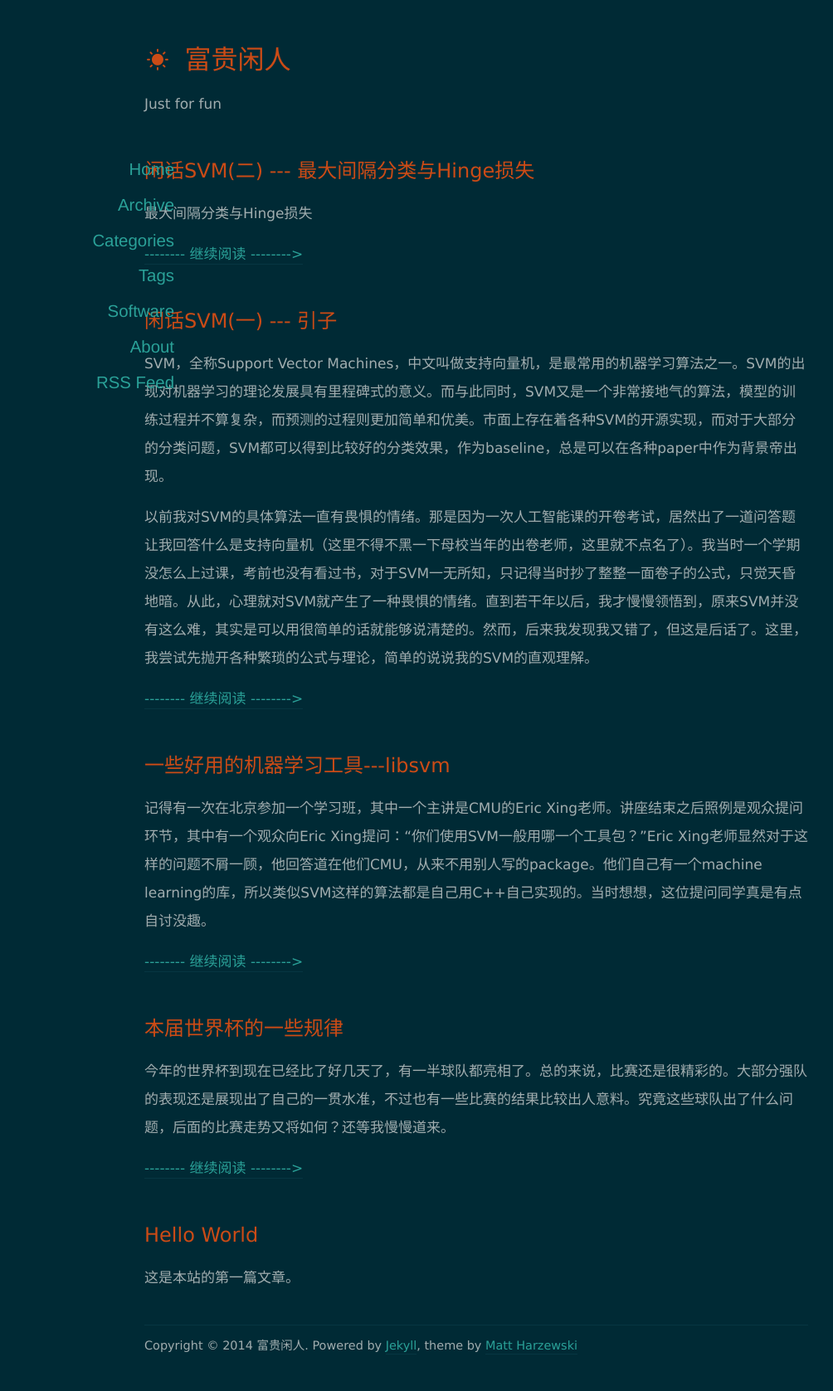
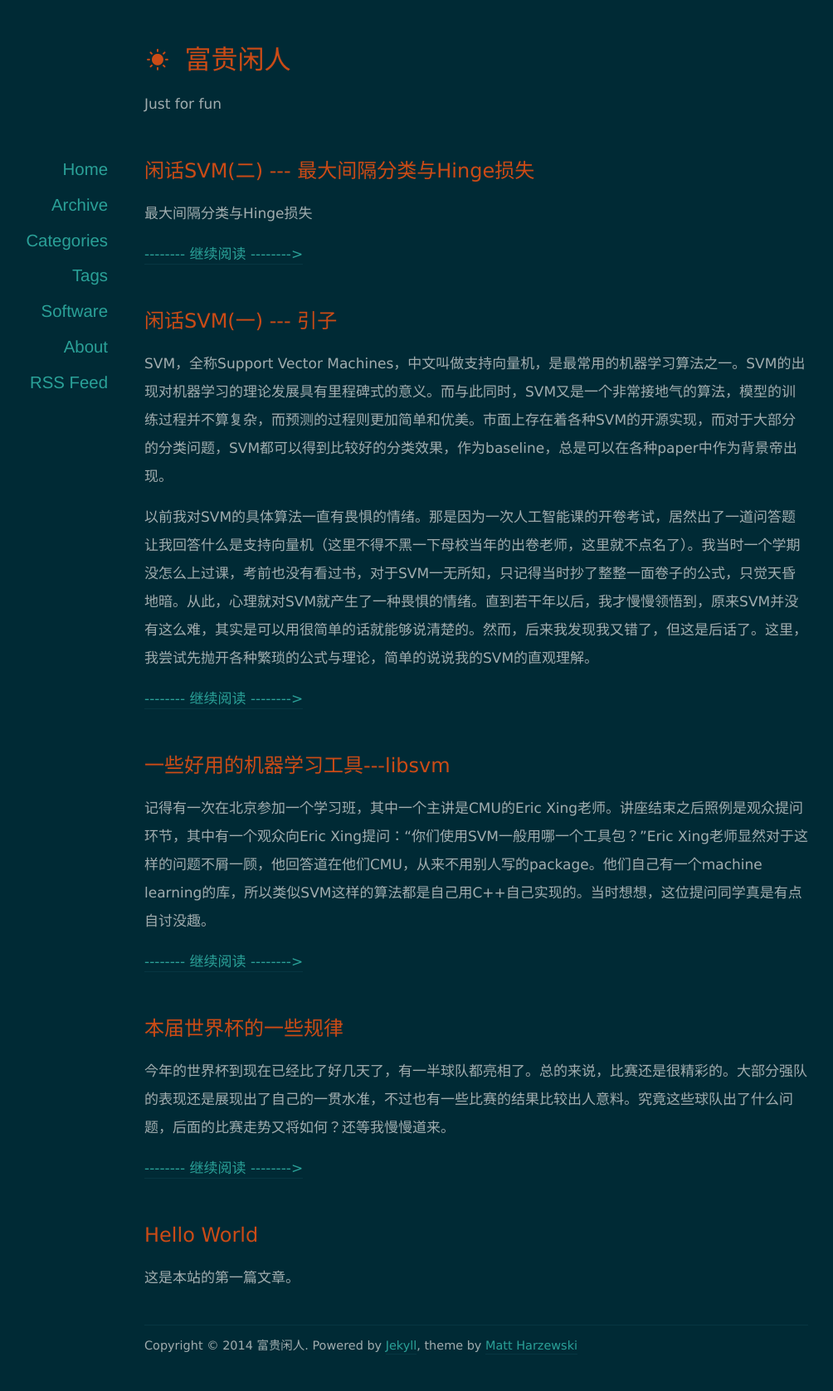
Before and after one commit to orangeprince/orangeprince.github.io, a Jekyll site: the page built from index.html, in a window 1280 px wide. Shown: the whole page at 83% size, without its empty margins (66-1070 px from the left). Built offline with Jekyll 4.4.1, drawn with Linux system fonts in a browser that asks for light colours; nearby versions of some CDN libraries; the list of posts is cut into pages by our own code; comment, search, counter and statistics services are not loaded.

Commit message:
modified:   assets/css/style.css

```diff
--- a/assets/css/style.css
+++ b/assets/css/style.css
@@ -143,7 +143,7 @@ h3 {
 	text-align: right;
 	width: 160px;
 	top: 0;
-	left: -120px;
+	left: -200px;
 }
 
 #sidebar li {
```
